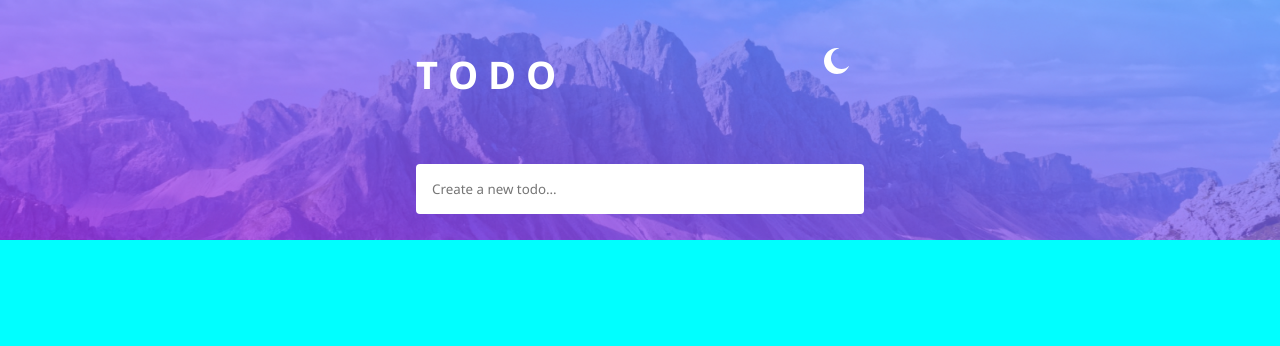
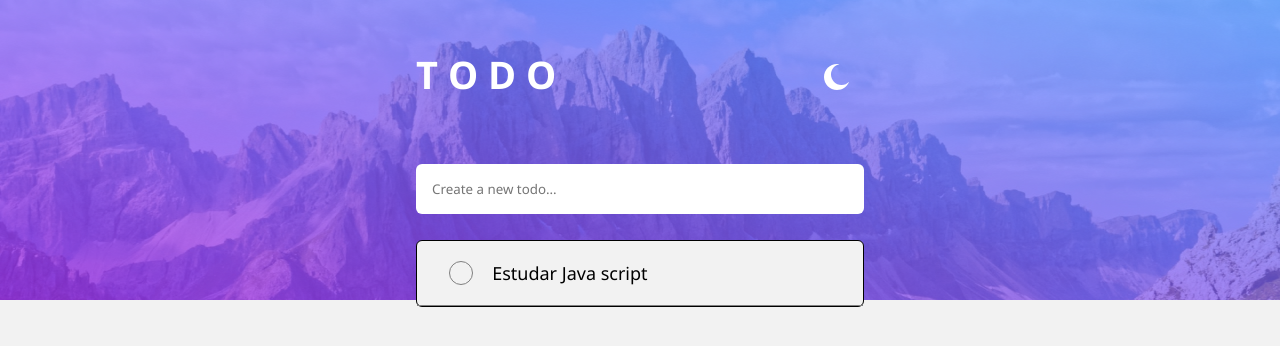
Before and after one commit to Navarriin/TODO, an Angular app: page / in a window 1280 px wide. Shown: the top 346 px of the page. Built offline with nearby package versions, Linux system fonts and the light colour scheme.

Commit message:
criando comportamentos da lista

```diff
--- a/src/app/app.component.html
+++ b/src/app/app.component.html
@@ -1,18 +1,33 @@
 <header>
-  <img src="assets/images/png/Light-mode.png" alt="Background image">
+  <img *ngIf="background" src="assets/images/png/Light-mode.png" alt="Background image light">
+  <img *ngIf="!background" src="assets/images/png/Dark-mode.png" alt="Background image dark">
   <div class="header">
     <div class="header__nav">
       <h1>T O D O</h1>
       <div class="header__moon_sun">
-        <a class="header__moon_sun__moon"><img src="assets/images/svg/moon.svg" alt="Icon de lua"></a>
-        <a class="header__moon_sun__sun"><img src="assets/images/svg/sun.svg" alt="Icon de sol"></a>
+        <a (click)="toggle()" *ngIf="background" class="header__moon_sun__moon">
+          <img src="assets/images/svg/moon.svg" alt="Icon de lua">
+        </a>
+        <a (click)="toggle()" *ngIf="!background" class="header__moon_sun__sun">
+          <img src="assets/images/svg/sun.svg" alt="Icon de sol">
+        </a>
       </div>
     </div>
     <input type="text" placeholder="Create a new todo..." class="header__input">
   </div>
 </header>
 <main>
-
+  <div class="list">
+    <ul>
+      <li>
+        <div (click)="clickCheck()" class="circle">
+          <div *ngIf="!check" class="circle__no_check"></div>
+          <img *ngIf="check" src="assets/images/svg/check.svg" alt="Icon de check">
+        </div>
+        <p class="content">Estudar Java script</p>
+      </li>
+    </ul>
+  </div>
 </main>
 <footer>
 
--- a/src/app/app.component.scss
+++ b/src/app/app.component.scss
@@ -1,12 +1,12 @@
 // Styles do header
 header {
-  height: 30%;
+  height: 300px;
 
   img {
     width: 100vw;
-    height: 30%;
+    height: 300px;
     position: absolute;
-    z-index: -2;
+    z-index: -10000;
   }
 
   .header {
@@ -29,12 +29,13 @@ header {
       width: 100%;
       display: flex;
       justify-content: space-between;
+      align-items: center;
     }
 
     &__input {
       width: 100%;
       padding: 1rem;
-      border-radius: 4px;
+      border-radius: 6px;
       border: none;
     }
 
@@ -42,17 +43,16 @@ header {
     &__moon_sun {
       margin-right: 40px;
       margin-bottom: 20px;
+      z-index: 100000;
       cursor: pointer;
 
       &__moon {
-        visibility: visible;
         img {
           height: 26px;
           width: 26px;
         }
       }
       &__sun {
-        visibility: hidden;
         img {
           height: 26px;
           width: 26px;
@@ -61,3 +61,49 @@ header {
     }
   }
 }
+
+main {
+  width: 35%;
+  height: auto;
+  margin: auto;
+
+  .list {
+    border: 1px solid black;
+    border-radius: 6px;
+    background-color: #f2f2f2;
+
+    position: absolute;
+    width: 35%;
+    top: 240px;
+
+    ul {
+      li {
+        display: flex;
+        align-items: center;
+        gap: 1.2rem;
+
+        height: 2rem;
+        padding: 2rem;
+        border-bottom: 1px solid gray;
+
+        .content {
+          font-size: 18px;
+        }
+        .content.check {
+          color: gray;
+          text-decoration: line-through;
+        }
+
+        .circle {
+          cursor: pointer;
+          &__no_check {
+            border: 1px solid gray;
+            border-radius: 50%;
+            width: 24px;
+            height: 24px;
+          }
+        }
+      }
+    }
+  }
+}
--- a/src/app/app.component.ts
+++ b/src/app/app.component.ts
@@ -1,4 +1,4 @@
-import { Component } from '@angular/core';
+import { Component, ElementRef, Renderer2 } from '@angular/core';
 import { CommonModule } from '@angular/common';
 import { RouterOutlet } from '@angular/router';
 
@@ -10,5 +10,30 @@ import { RouterOutlet } from '@angular/router';
   styleUrl: './app.component.scss',
 })
 export class AppComponent {
-  title = 'todo';
+  protected background: boolean = true;
+  protected check: boolean = false;
+
+  constructor(private renderer: Renderer2) {}
+
+  toggle(): void {
+    const body: Element | null = document.querySelector('.body');
+    this.background = !this.background;
+
+    if (body?.classList.contains('dark')) {
+      this.renderer.removeClass(body, 'dark');
+    } else {
+      this.renderer.addClass(body, 'dark');
+    }
+  }
+
+  clickCheck(): void {
+    const check: HTMLElement | null = document.querySelector('.content');
+    this.check = !this.check;
+
+    if (check?.classList.contains('check')) {
+      this.renderer.removeClass(check, 'check');
+    } else {
+      this, this.renderer.addClass(check, 'check');
+    }
+  }
 }
--- a/src/index.html
+++ b/src/index.html
@@ -10,7 +10,7 @@
   <link rel="stylesheet" href="https://cdn.jsdelivr.net/npm/bootstrap-icons@1.11.2/font/bootstrap-icons.min.css">
 </head>
 
-<body>
+<body class="body">
   <app-root></app-root>
 </body>
 
--- a/src/styles.scss
+++ b/src/styles.scss
@@ -4,9 +4,13 @@
   margin: 0;
   padding: 0;
   box-sizing: border-box;
+  transition: 0.2s linear;
 }
 
-body {
+.body {
   height: 100vh;
-  background-color: aqua;
+  background-color: #f2f2f2;
 }
+.body.dark {
+  background-color: #171823;
+}
```
Also changed, not shown: src/assets/images/svg/check.svg (added).
